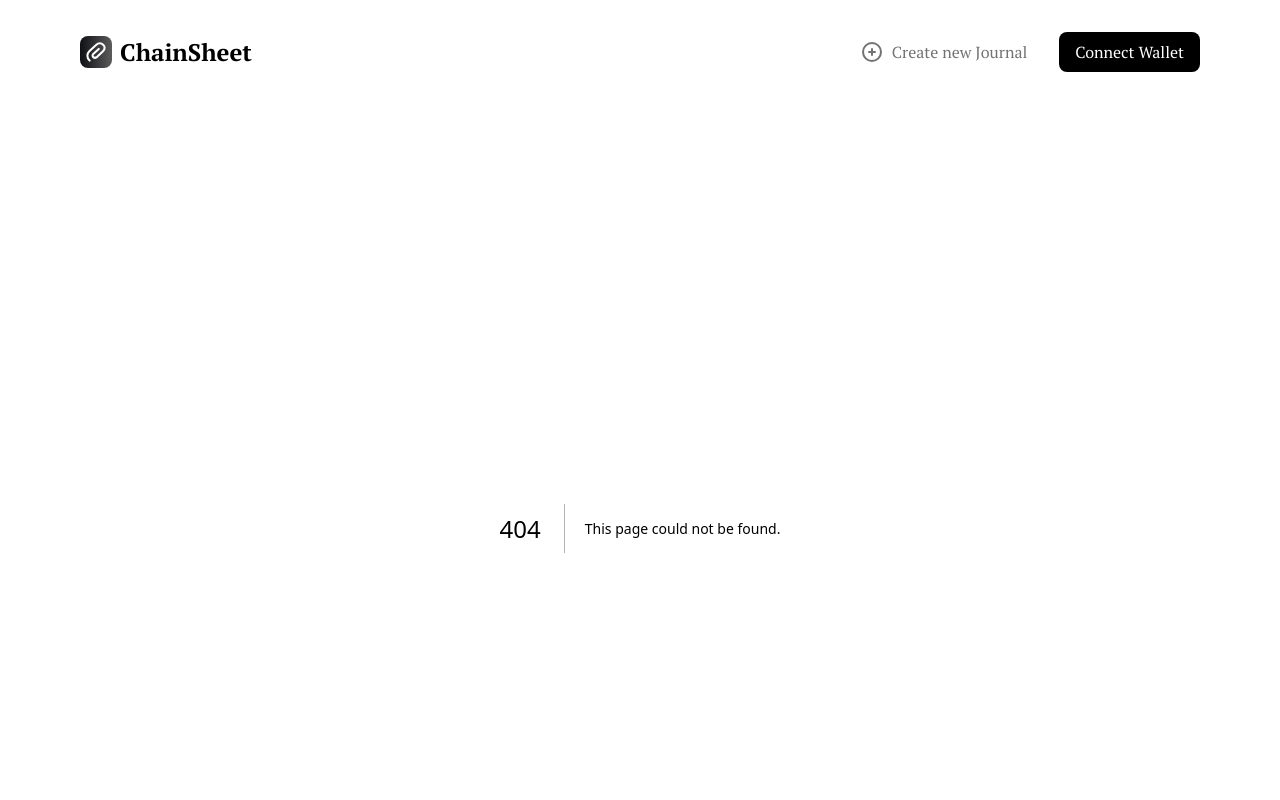
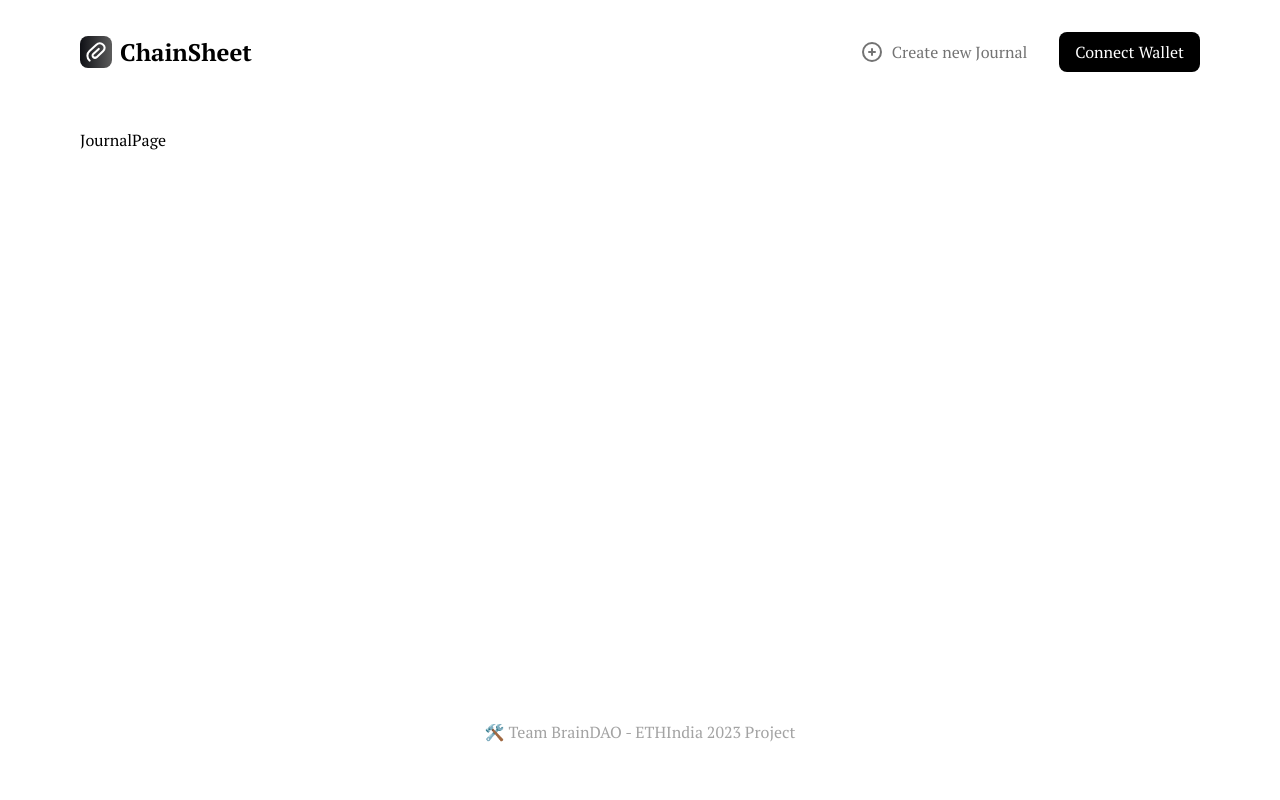
Before and after one commit to Royal-lobster/ChainSheets, a Next.js app: page /journal/1 in a window 1280 px wide. Before the commit this address had no page. Shown: the top 800 px of the page. Built offline with nearby package versions, Linux system fonts and the light colour scheme.

Commit message:
Add new file "page.tsx" to the journal/[id] directory with a basic React component

```diff
--- /dev/null
+++ b/app/journal/[id]/page.tsx
@@ -0,0 +1,7 @@
+import React from "react";
+
+const JournalPage = () => {
+  return <div>JournalPage</div>;
+};
+
+export default JournalPage;
```
